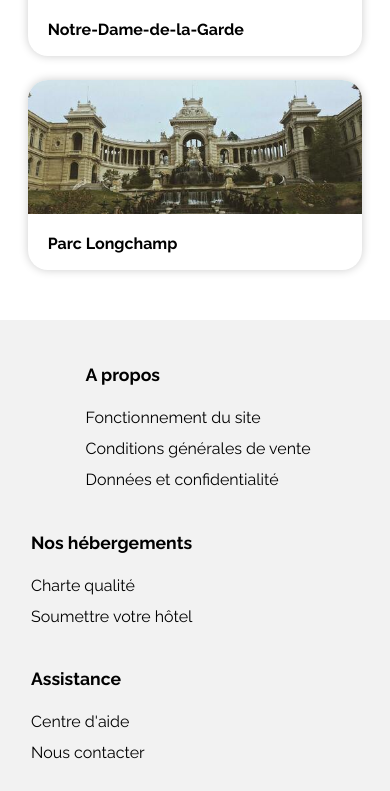
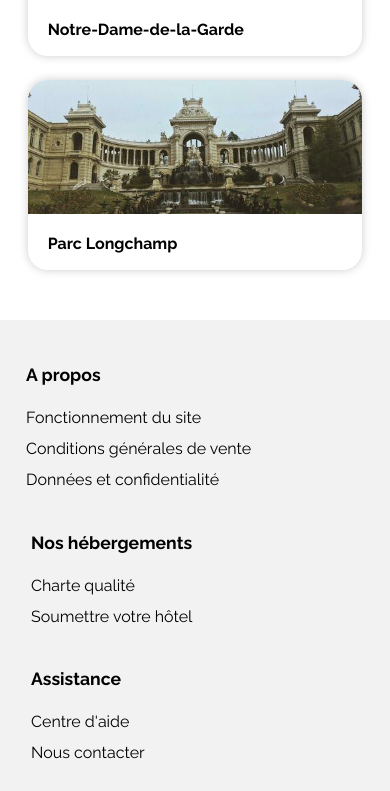
Before and after one commit to Tdirocco/ToniDiRocco_2_30072021, a plain HTML site: page index.html in a window 390 px wide. Shown: the part 3777-4568 px from the top of the page. Drawn offline with Linux system fonts and the light colour scheme.

Commit message:
footer @mobile adjustment fix

```diff
--- a/css/style.css
+++ b/css/style.css
@@ -1053,7 +1053,6 @@ footer h3{
 
 #a_propos{
     padding-left: 0.38rem;
-    margin: 0 auto;
 }
 
 #nos_hebergements, #assistance{
```
